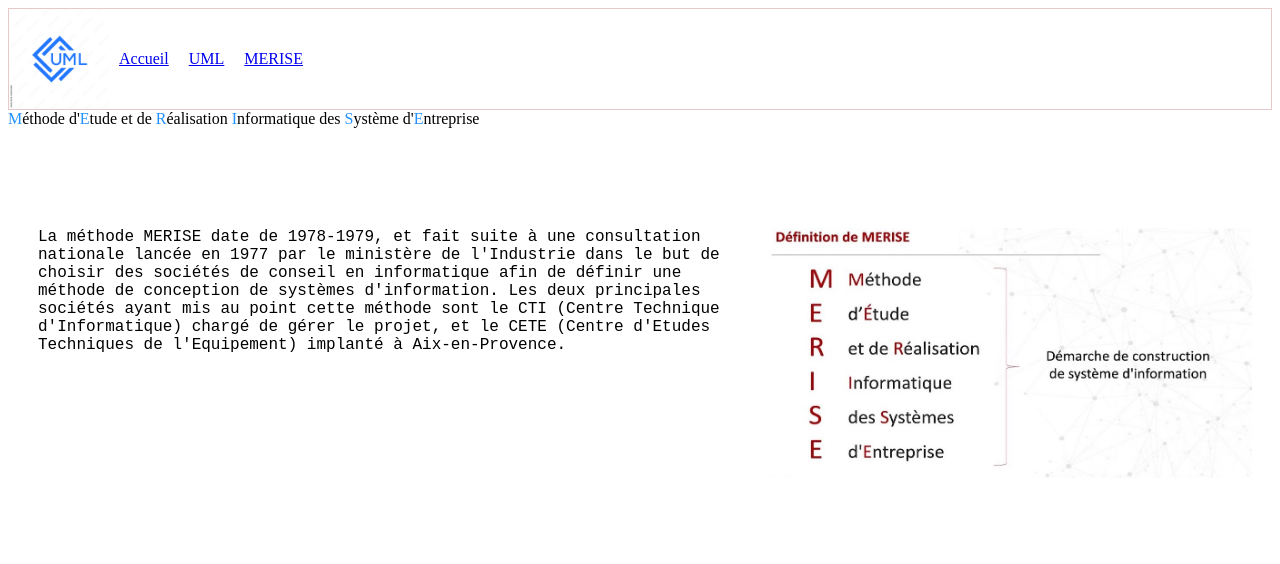
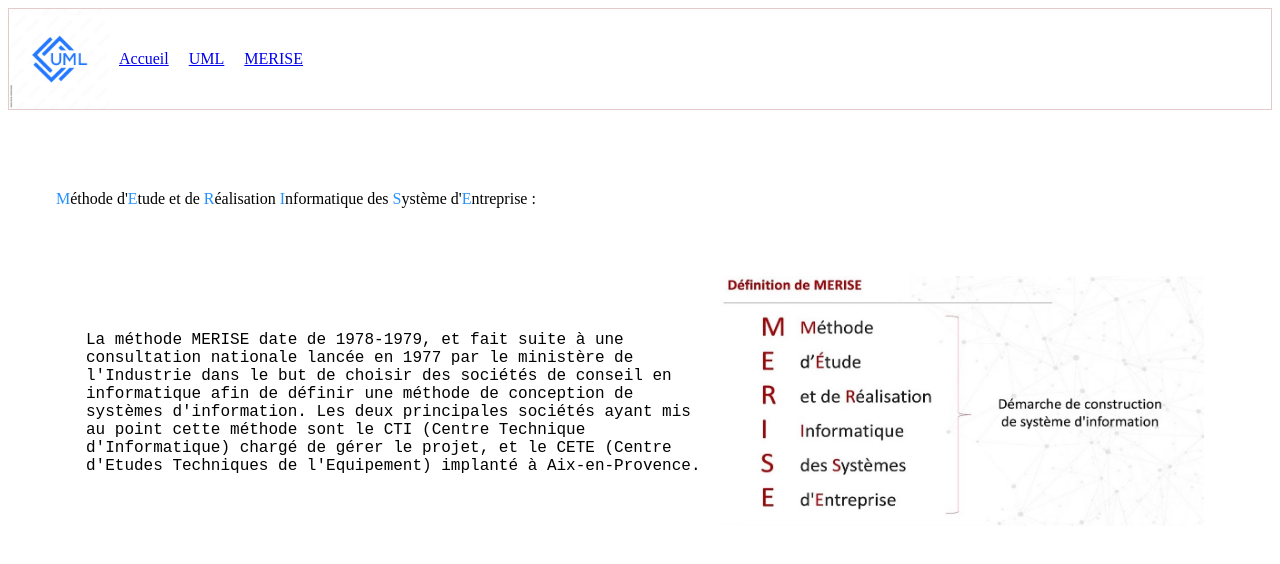
Before and after one commit to 2023-cda-alt-devops-p4/CatalogueDiagrammesNassim, a Next.js app in the folder uml/: page /merise in a window 1280 px wide. Shown: the top 564 px of the page. Built offline with nearby package versions, Linux system fonts and the light colour scheme.

Commit message:
fix : corrige bug css

```diff
--- a/uml/src/pages/css/merise.css
+++ b/uml/src/pages/css/merise.css
@@ -1,12 +1,20 @@
 .merise_learn {
     display: flex;
-    margin-top: 5em;
+    margin-top: 3em;
+    align-items: center;
     padding: 20px;
 }
 
 .merises {
     padding-left: 10px;
 
+
+}
+
+.container_merise {
+    margin-top: 5em;
+    margin-right: 3em;
+    margin-left: 3em;
 }
 
 .word {
--- a/uml/src/pages/merise.js
+++ b/uml/src/pages/merise.js
@@ -5,11 +5,11 @@ import ImgMerise from '../../public/Merise.jpg';
 
 const merise = () => {
     return (
+        <>
+            <HeaderContainer />
             <div className="container_merise">
-            <HeaderContainer />
-
                 <div className="merise_word">
-                <span className="word"> M</span>éthode d'<span className="word">E</span>tude et de <span className="word">R</span>éalisation <span className="word">I</span>nformatique des <span className="word">S</span>ystème d'<span className="word">E</span>ntreprise
+                    <span className="word"> M</span>éthode d'<span className="word">E</span>tude et de <span className="word">R</span>éalisation <span className="word">I</span>nformatique des <span className="word">S</span>ystème d'<span className="word">E</span>ntreprise :
                 </div>
 
                 <div className="merise_learn">
@@ -24,6 +24,7 @@ const merise = () => {
 
                 </div>
             </div>
+        </>
     )
 }
 
```
Lines whose indentation alone changed are shown as unchanged.
